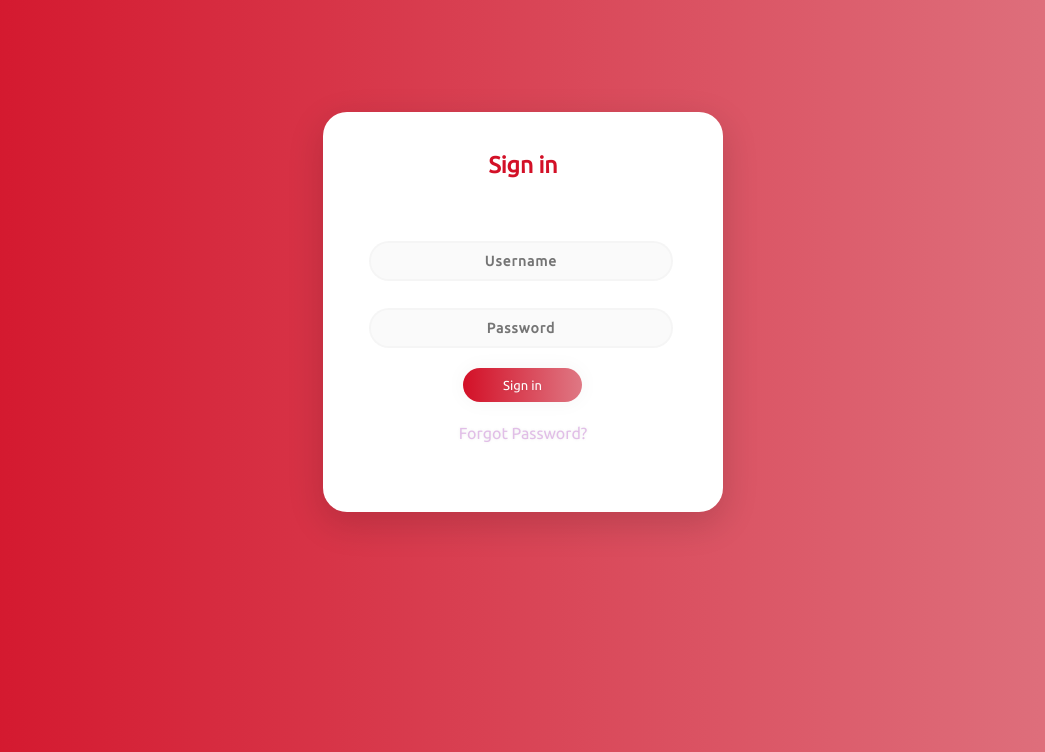
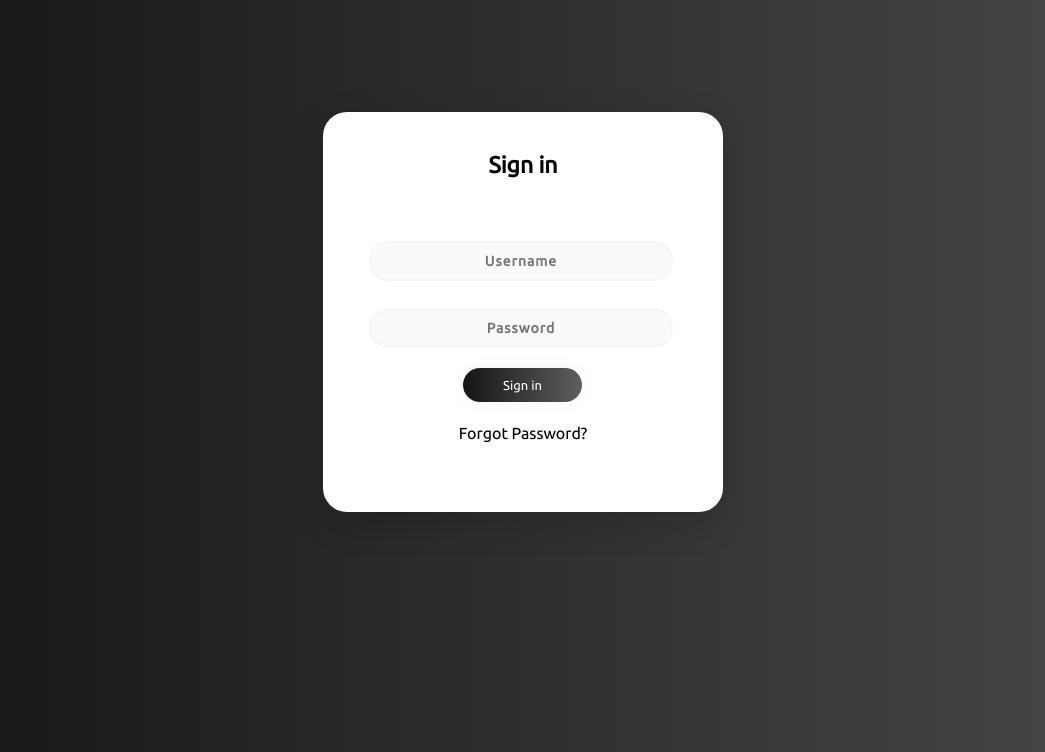
Before and after one commit to Baartie/Projectweek, a PHP site: page /login-page.html in a window 1280 px wide. Shown: the top 752 px of the page, without its empty margins (117-1162 px from the left). Run offline with PHP 8.4, Linux system fonts and the light colour scheme.

Commit message:
Changed: Achtergrond kleur en Button kleur.

```diff
--- a/assets/style/loginpage.css
+++ b/assets/style/loginpage.css
@@ -1,5 +1,5 @@
 body {
-    background: linear-gradient(to right, #d31027, #df7884);
+    background: linear-gradient(to right, #131516, #484949);
     font-family: 'Ubuntu', sans-serif;
 }
 
@@ -14,7 +14,7 @@ body {
 
 .sign {
     padding-top: 40px;
-    color: #d31027;
+    color: black;
     font-family: 'Ubuntu', sans-serif;
     font-weight: bold;
     font-size: 23px;
@@ -74,7 +74,7 @@ font-family: 'Ubuntu', sans-serif;
   cursor: pointer;
     border-radius: 5em;
     color: #fff;
-    background: linear-gradient(to right, #d31027, #df7884);
+    background: linear-gradient(to right, #131516, #5c5e5f);
     border: 0;
     padding-left: 40px;
     padding-right: 40px;
@@ -88,13 +88,13 @@ font-family: 'Ubuntu', sans-serif;
 
 .forgot {
     text-shadow: 0px 0px 3px rgba(117, 117, 117, 0.12);
-    color: #E1BEE7;
+    color: black;
     padding-top: 15px;
 }
 
 a {
     text-shadow: 0px 0px 3px rgba(117, 117, 117, 0.12);
-    color: #E1BEE7;
+    color: black;
     text-decoration: none
 }
 
```
